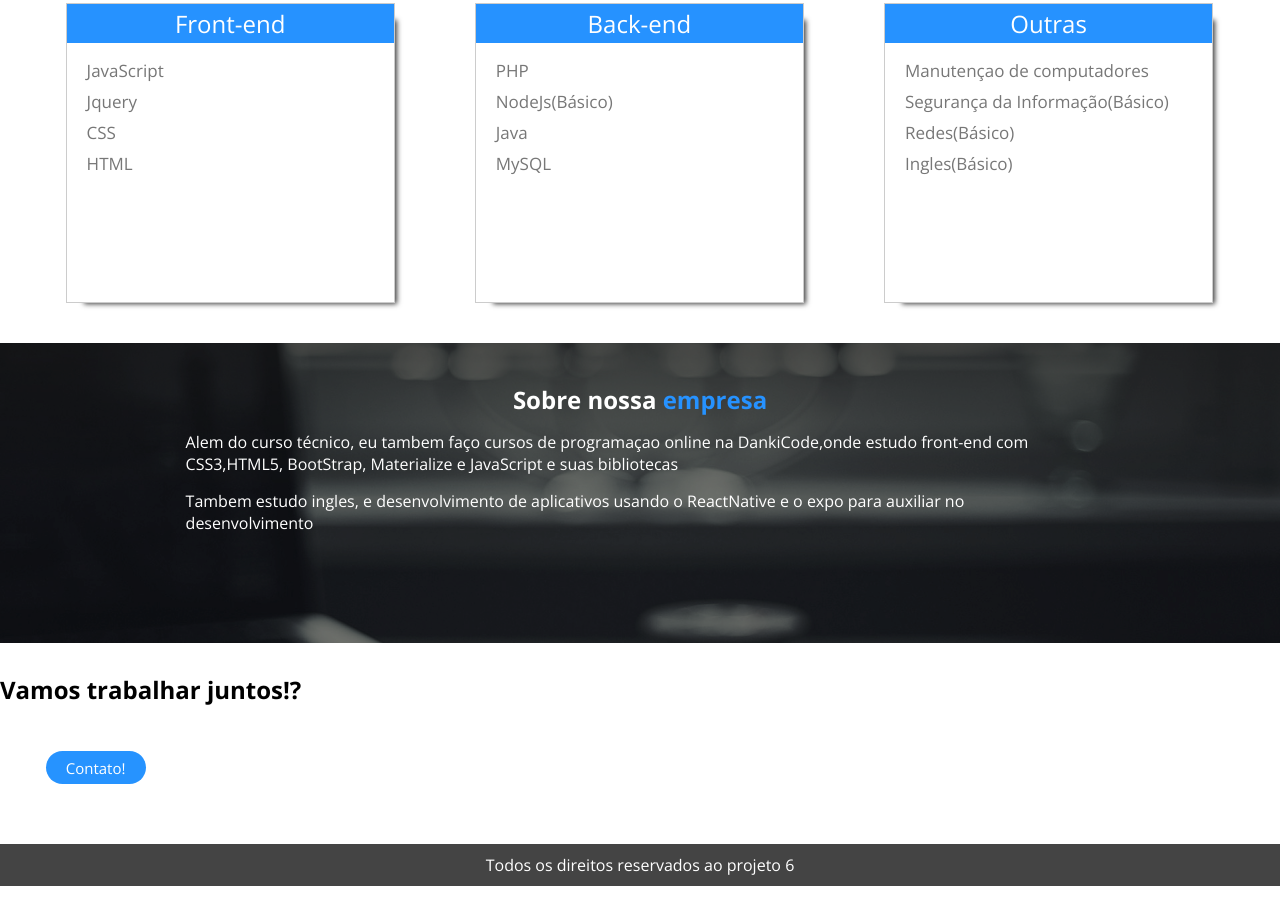
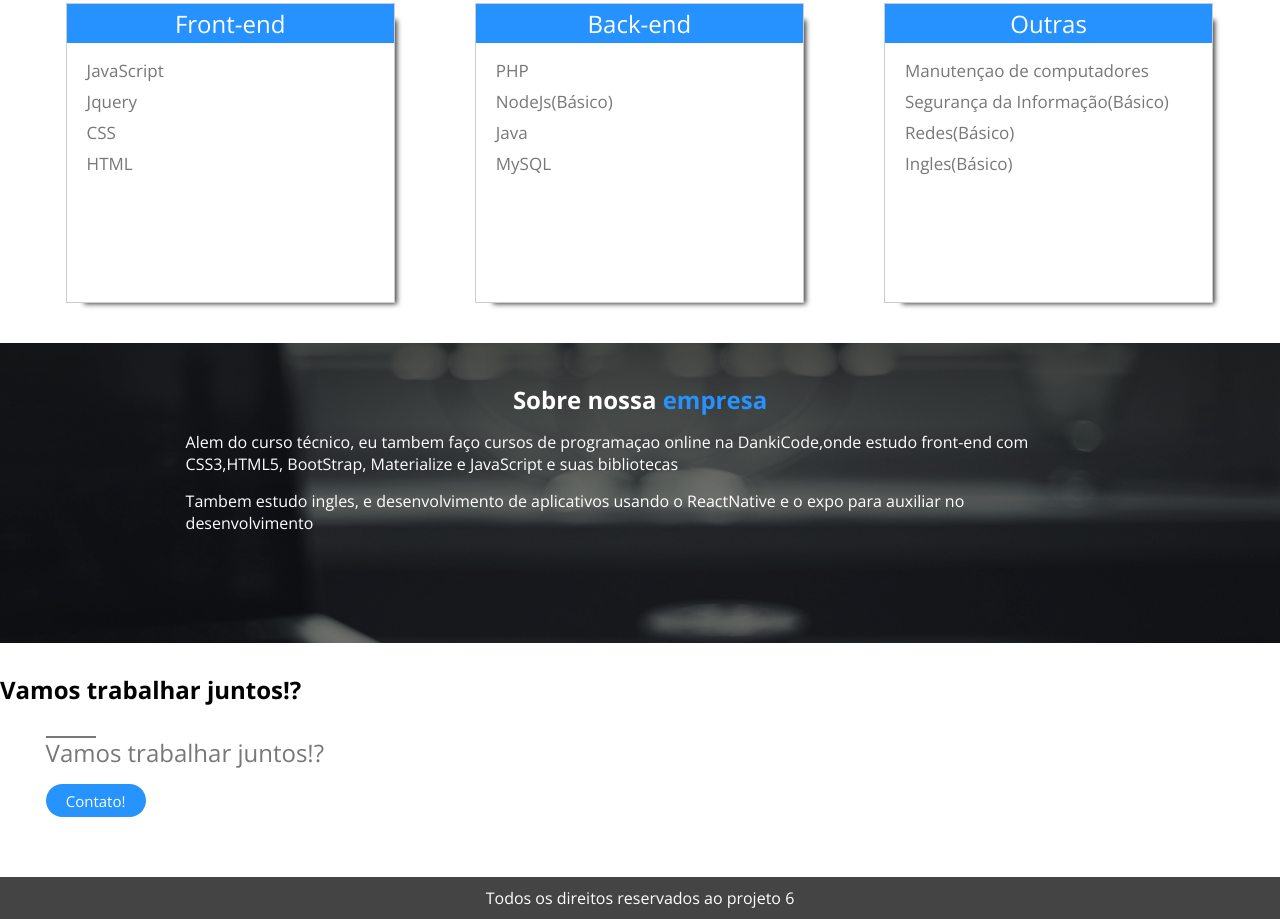
Before and after one commit to JosepH4unter/portifolio, a plain HTML site: page index.html in a window 1280 px wide. Shown: the part 927-1846 px from the top of the page. Before the commit the page ends 1813 px from the top, so only its background shows below. Drawn offline with nearby package versions, Linux system fonts and the light colour scheme.

Commit message:
Update index.html

```diff
--- a/index.html
+++ b/index.html
@@ -118,6 +118,7 @@
 		<h1>Vamos trabalhar juntos!?</h1>
 		<div class="center">
 			<div class="w50 contato">
+				<h2><div class="borda-efeito"></div>Vamos trabalhar juntos!?</h2>
 				<a href=#home><input type="submit" value="Contato!"></a>
 				</form>
 			</div>
```
